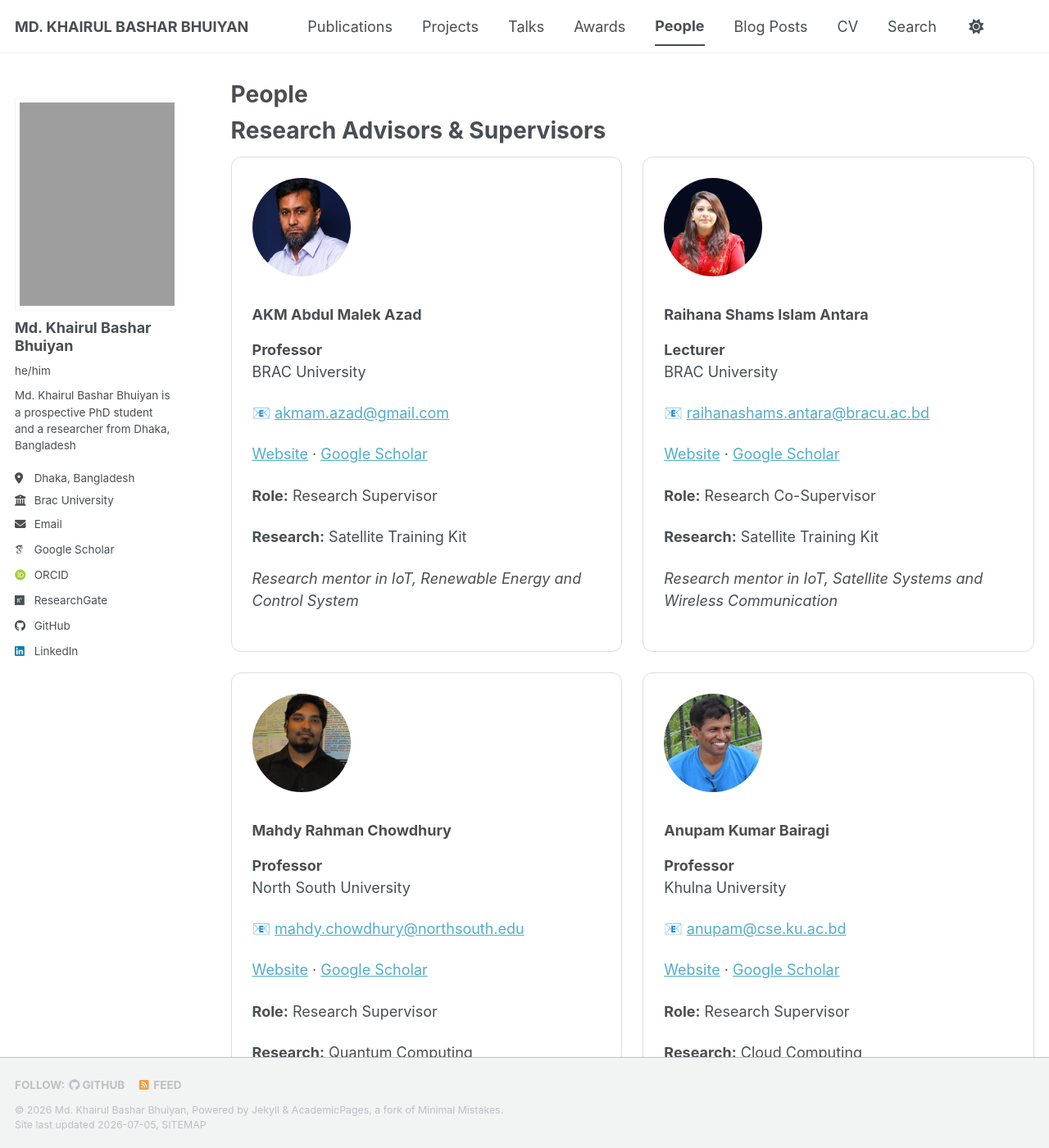
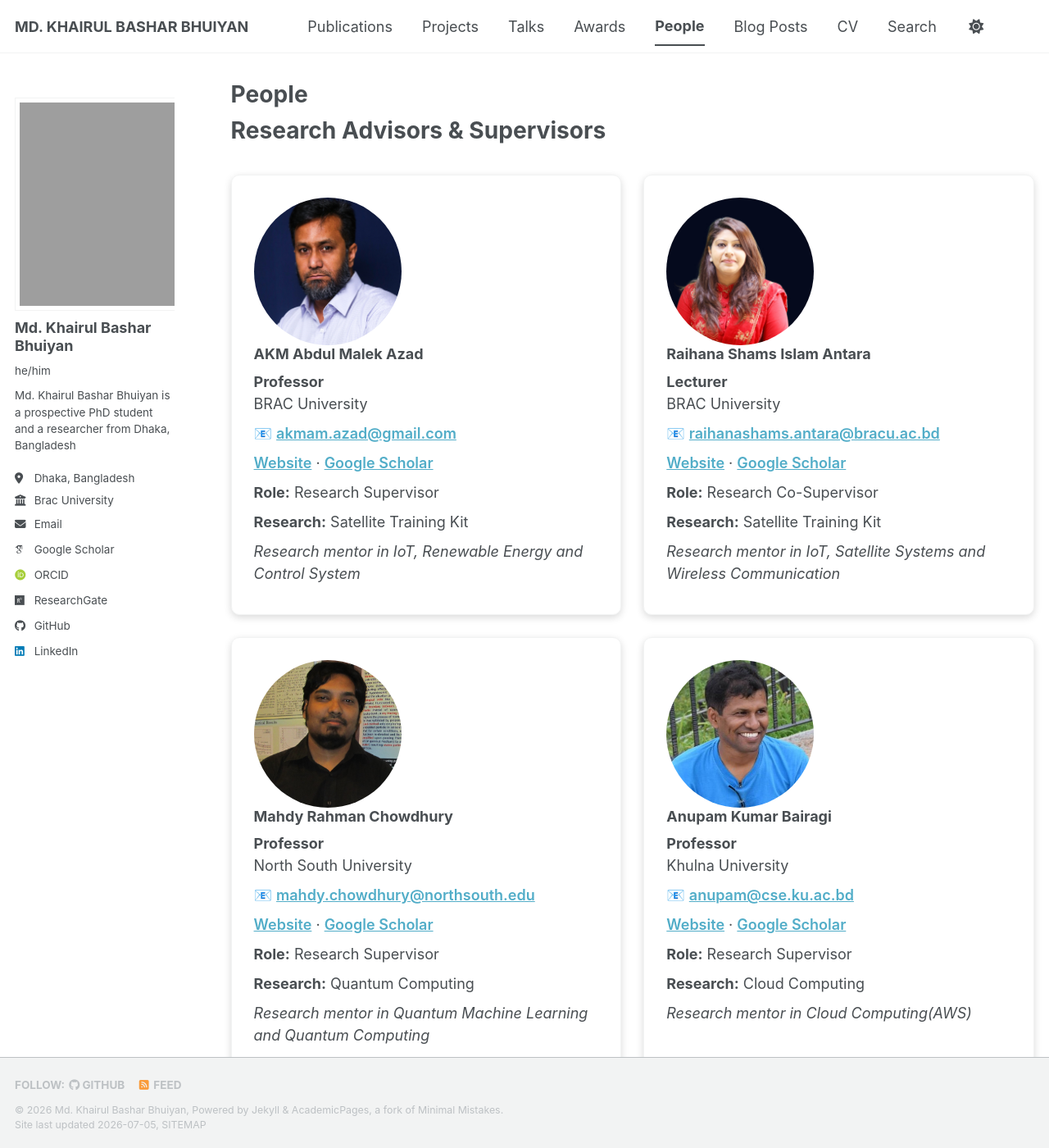
Before and after one commit to KBhuiyan13/kbashar13.github.io, a Jekyll site: the page built from _pages/people.md, in a window 1280 px wide and 1400 px high. Shown: the whole window at 82% size. Built offline with Jekyll 4.4.1, drawn with Linux system fonts in a browser that asks for light colours; some web fonts are replaced; a script bundle is joined from its source files by our own code; library files that are not in the unit come from our copies.

Commit message:
Update _sass/

```diff
--- a/_sass/layout/_page.scss
+++ b/_sass/layout/_page.scss
@@ -419,20 +419,36 @@
 }
 .people-grid{
     display:grid;
-    grid-template-columns:repeat(auto-fit,minmax(420px,1fr));
-    gap:25px;
-    margin-bottom:40px;
+    grid-template-columns:repeat(auto-fit, minmax(320px, 1fr));
+    gap: 1.5rem;
+    margin: 2rem 0;
 }
 
 .person-card{
-    border:1px solid #ddd;
-    border-radius:12px;
-    padding:25px;
+   background: var(--global-bg-color);
+   border: 1px solid var(--global-border-color);
+   border-radius: 10px;
+   padding: 1.5rem;
+   box-shadow: 0 3px 10px rgba(0,0,0,.15);
+   transition: transform .2s ease;
+}
+.person-card:hover {
+  transform: translateY(-5px);
+}
+.person-card h3 {
+  margin-top: 0;
 }
 
+.person-card p {
+  margin: 0.5rem 0;
+}
+
+.person-card a {
+  font-weight: 600;
+}
 .person-photo{
-    width:120px;
-    height:120px;
+    width:180px;
+    height:180px;
     border-radius:50%;
     object-fit:cover;
 }
@@ -440,15 +456,34 @@
 .collab-grid{
     display:grid;
     grid-template-columns:repeat(auto-fit,minmax(260px,1fr));
-    gap:20px;
+    gap:1.5rem;
+    margin: 2rem 0;
 }
 
 .collab-card{
-    border-left:5px solid #0099cc;
+    background: var(--global-bg-color);
+    border: 1px solid var(--global-border-color);
+    padding: 1.5rem;
+    box-shadow: 0 3px 10px rgba(0,0,0,.15);
+    transition: transform .2s ease;
     border-radius:8px;
-    padding:18px;
-    border:1px solid #ddd;
 }
+
+.collab-card:hover {
+  transform: translateY(-5px);
+}
+.collab-card h3 {
+  margin-top: 0;
+}
+
+.collab-card p {
+  margin: 0.5rem 0;
+}
+
+.collab-card a {
+  font-weight: 600;
+}
+
 .talk-video {
   margin: 2rem 0;
   position: relative;
```
